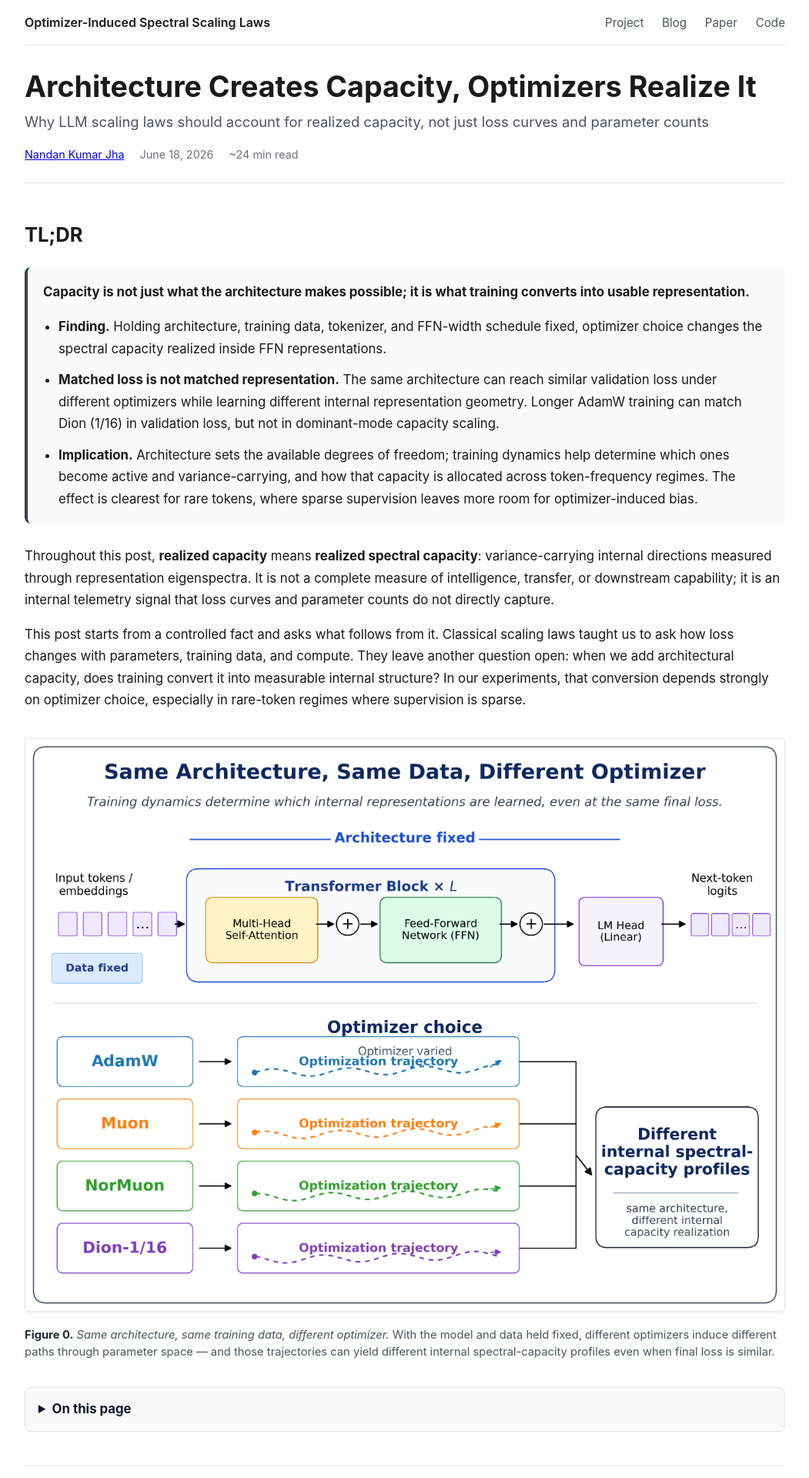
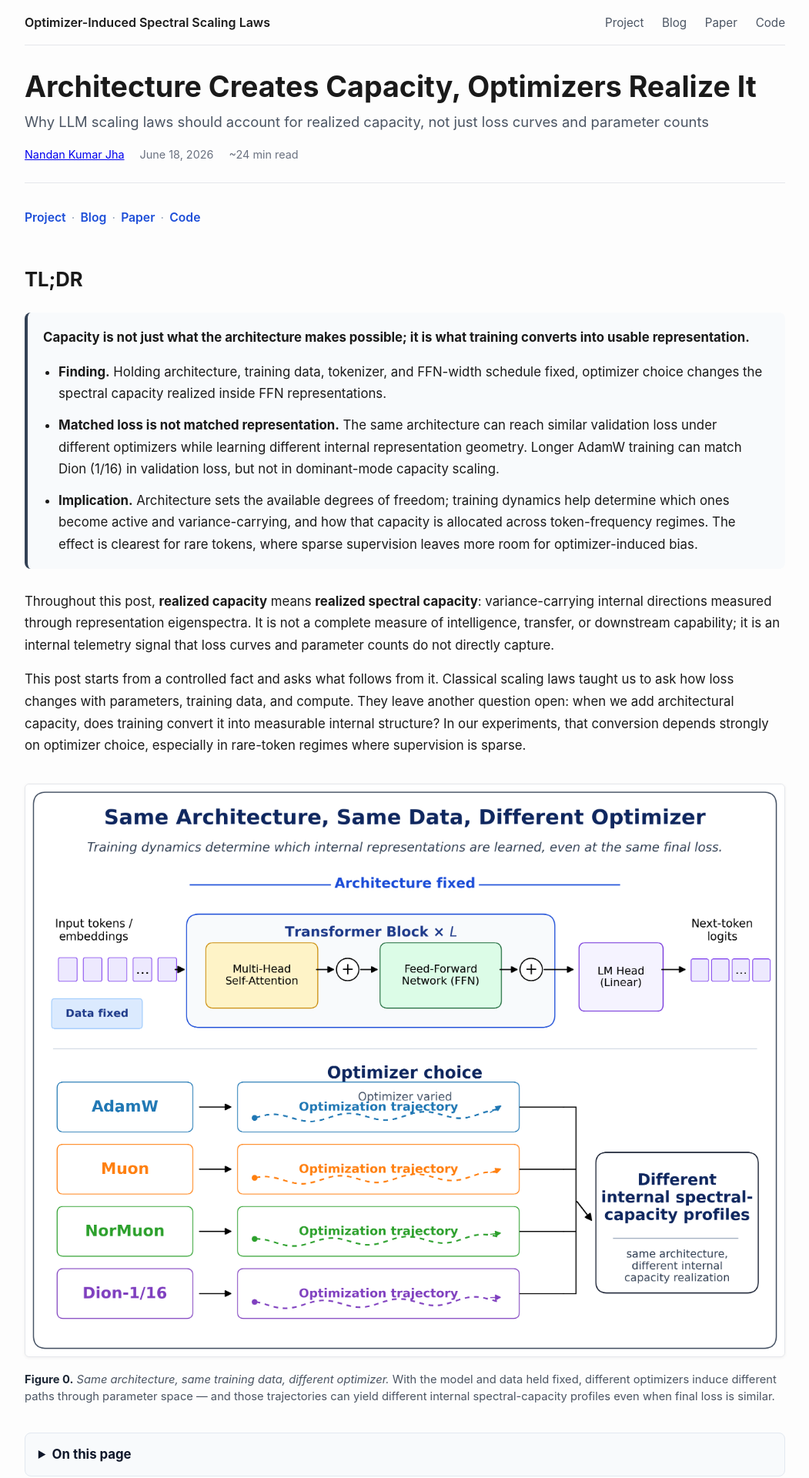
Before and after one commit to optimizer-scaling-laws/optimizer-scaling-laws.github.io, a Jekyll site: the page built from _posts/2026-06-18-architecture-creates-capacity-optimizers-realize-it.md, in a window 1280 px wide. Shown: the top 1920 px of the page at 77% size, without its empty margins (114-1165 px from the left). Built offline with Jekyll 4.4.1, drawn with Linux system fonts in a browser that asks for light colours; some of the changed lines change nothing that is shown.

Commit message:
Fixed minor wordings round 4

```diff
--- a/_posts/2026-06-18-architecture-creates-capacity-optimizers-realize-it.md
+++ b/_posts/2026-06-18-architecture-creates-capacity-optimizers-realize-it.md
@@ -18,6 +18,26 @@ tags:
 ---
 
 <style>
+
+.resource-links {
+  display: flex;
+  flex-wrap: wrap;
+  gap: 0.45rem;
+  align-items: center;
+  margin: 0.25rem 0 1.35rem 0;
+  font-size: 0.98rem;
+}
+.resource-links a {
+  text-decoration: none;
+  font-weight: 600;
+}
+.resource-links a:hover {
+  text-decoration: underline;
+}
+.resource-links span {
+  color: #94a3b8;
+}
+
 .tldr-box {
   background: #f8fafc;
   border-left: 4px solid #334155;
@@ -149,6 +169,15 @@ h2#tldr {
 
 </style>
 
+<div class="resource-links">
+  <a href="https://optimizer-scaling-laws.github.io/" target="_blank" rel="noopener noreferrer">Project</a>
+  <span>·</span>
+  <a href="https://optimizer-scaling-laws.github.io/blog/" target="_blank" rel="noopener noreferrer">Blog</a>
+  <span>·</span>
+  <a href="https://arxiv.org/abs/2605.21803" target="_blank" rel="noopener noreferrer">Paper</a>
+  <span>·</span>
+  <a href="https://github.com/optimizer-scaling-laws/spectral-scaling-laws" target="_blank" rel="noopener noreferrer">Code</a>
+</div>
 
 ## TL;DR
 {: #tldr}
```
